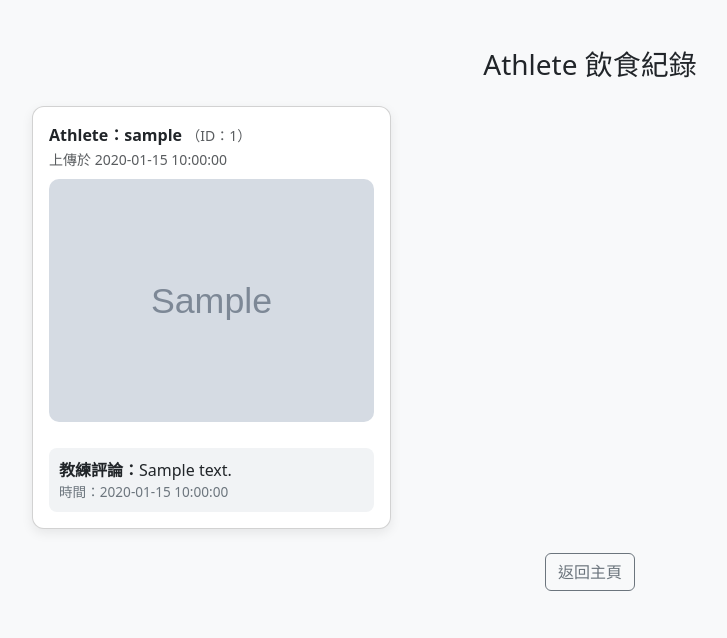
After one commit to vxnnio/sport_analytics, a Flask app: page /food/records in a window 1280 px wide. The commit adds this page. Shown: the top 638 px of the page, without its empty margins (50-777 px from the left). Run offline with Flask 3, Linux system fonts and the light colour scheme; a user stored in the database is signed in; tables that the repository leaves empty hold one stand-in row (values such as "Sample post"); grey boxes marked "Sample" are stand-in pictures.

Commit message:
飲食控制修正

```diff
--- a/app/routes/food.py
+++ b/app/routes/food.py
@@ -7,6 +7,7 @@ from sqlalchemy.orm import joinedload
 from app.models.food_photo import FoodPhoto
 from app.models.user import User
 from app.database import get_db
+from flask import jsonify
 
 bp = Blueprint("food", __name__, url_prefix="/food")
 
@@ -52,7 +53,7 @@ def upload_food():
             session.commit()
 
         flash("照片上傳成功！", "success")
-        return redirect(url_for("food.view_food"))
+        return render_template("athlete/upload_food.html")
 
     return render_template("athlete/upload_food.html")
 
@@ -116,3 +117,19 @@ def delete_food(photo_id):
 
     flash("照片已刪除", "success")
     return redirect(url_for("food.view_food"))
+
+# ----------------------------
+# 只讀飲食紀錄（評論不可編輯、不可刪除）
+# ----------------------------
+@bp.route("/records")
+@login_required
+def food_records():
+    with get_db() as session:
+        # 取得所有食物照片，最新上傳在前
+        photos = (
+            session.query(FoodPhoto)
+            .order_by(FoodPhoto.upload_time.desc())
+            .all()
+        )
+    # 渲染只讀模板
+    return render_template("athlete/view_food_records.html", photos=photos)
--- a/app/routes/line_bot.py
+++ b/app/routes/line_bot.py
@@ -14,6 +14,8 @@ from apscheduler.schedulers.background import BackgroundScheduler
 from datetime import datetime
 import pytz
 from linebot.models import ImageMessage
+from app.models.food_photo import FoodPhoto
+
 from PIL import Image
 from io import BytesIO
 from sqlalchemy import text
@@ -52,18 +54,21 @@ line_bp = Blueprint("line", __name__)
 line_bot_api = LineBotApi(LINE_CHANNEL_ACCESS_TOKEN)
 handler = WebhookHandler(LINE_CHANNEL_SECRET)
 
+from sqlalchemy import text
+
 @handler.add(MessageEvent, message=ImageMessage)
 def handle_image_message(event):
     line_id = event.source.user_id
+    message_content = line_bot_api.get_message_content(event.message.id)
 
-    message_content = line_bot_api.get_message_content(event.message.id)
+    UPLOAD_FOLDER = os.path.join(os.getcwd(), "app", "static", "uploads", "food")
     os.makedirs(UPLOAD_FOLDER, exist_ok=True)
     filename = f"{datetime.now().strftime('%Y%m%d_%H%M%S')}.jpg"
     filepath = os.path.join(UPLOAD_FOLDER, filename)
 
     # 儲存圖片
     with open(filepath, "wb") as f:
-        for chunk in message_content.iter_content():
+        for chunk in message_content.iter_content(chunk_size=1024):
             f.write(chunk)
 
     # 取得使用者
@@ -76,24 +81,21 @@ def handle_image_message(event):
             )
             return
 
-        session.execute(
-            text(
-                "INSERT INTO food_photos (athlete_id, athlete_username, filename, upload_time) "
-                "VALUES (:athlete_id, :athlete_username, :filename, :upload_time)"
-            ),
-            {
-                "athlete_id": user.id,
-                "athlete_username": user.username,
-                "filename": filename,
-                "upload_time": datetime.now()
-            }
+        # 使用 ORM 建議
+        new_photo = FoodPhoto(
+            athlete_id=user.id,
+            athlete_username=user.username,
+            filename=filename,
+            upload_time=datetime.now()
         )
+        session.add(new_photo)
         session.commit()
 
     line_bot_api.reply_message(
         event.reply_token,
         TextSendMessage(text="✅ 圖片已上傳！")
     )
+
 
 
 
@@ -199,7 +201,7 @@ def get_user_by_line_id(line_id):
 
 
 def get_announcements():
-    url = "https://ce5f9df1750d.ngrok-free.app/coach/api/announcements"
+    url = "https://a376b40e3319.ngrok-free.app/coach/api/announcements"
     try:
         res = requests.get(url)
         if res.status_code == 200:
@@ -257,7 +259,7 @@ def get_evaluation_card():
                     "action": {
                         "type": "uri",
                         "label": "前往填寫",
-                        "uri": "https://ce5f9df1750d.ngrok-free.app/evaluation/form"
+                        "uri": "https://a376b40e3319.ngrok-free.app/evaluation/form"
                     }
                 }
             ]
@@ -294,23 +296,19 @@ def create_rich_menu():
             ),
             # 中間 Logo → 不設定動作 (可以留空，或回傳提示)
             RichMenuArea(bounds=RichMenuBounds(x=834, y=843, width=833, height=843),
-                action=MessageAction(label="Logo", text="這是 PingPro Logo 😃")),
+                action=MessageAction(label="Logo", text="這是 PingPro Logo")),
             RichMenuArea(
                 bounds=RichMenuBounds(x=1667, y=843, width=833, height=843),
-                action={"type": "uri", "label": "網站", "uri": "https://ce5f9df1750d.ngrok-free.app"}
+                action={"type": "uri", "label": "網站", "uri": "https://a376b40e3319.ngrok-free.app"}
             ),
         ]
     )
     # 建立 Rich Menu
     rich_menu_id = line_bot_api.create_rich_menu(rich_menu=rich_menu)
-    print("✅ Rich Menu 建立成功，ID:", rich_menu_id)
-
     image_path = "static/richmenu.png"
     if os.path.exists(image_path):
         with open(image_path, "rb") as f:
             line_bot_api.set_rich_menu_image(rich_menu_id, "image/png", f)
-        print("✅ Rich Menu 圖片綁定成功")
 
     # 設為預設 Rich Menu
     line_bot_api.set_default_rich_menu(rich_menu_id)
-    print("✅ 設為預設 Rich Menu")
--- a/app/templates/athlete/upload_food.html
+++ b/app/templates/athlete/upload_food.html
@@ -29,7 +29,7 @@
   </form>
 
   <div class="text-center mt-4">
-    <a href="{{ url_for('food.view_food') }}" class="btn btn-outline-secondary">查看飲食紀錄</a>
+    <a href="{{ url_for('food.food_records') }}" class="btn btn-primary">查看飲食紀錄</a>
     <a href="/dashboard" class="btn btn-outline-dark ms-2">返回主頁</a>
   </div>
 </div>
--- /dev/null
+++ b/app/templates/athlete/view_food_records.html
@@ -0,0 +1,58 @@
+<!DOCTYPE html>
+<html lang="zh-Hant">
+<head>
+  <meta charset="UTF-8">
+  <meta name="viewport" content="width=device-width, initial-scale=1.0">
+  <title>Athlete 飲食紀錄</title>
+  <link href="https://cdn.jsdelivr.net/npm/bootstrap@5.3.0/dist/css/bootstrap.min.css" rel="stylesheet">
+  <style>
+    body { background-color: #f8f9fa; }
+    .card { border-radius: 12px; box-shadow: 0 4px 12px rgba(0,0,0,0.08); }
+    .food-img { border-radius: 10px; max-height: 300px; object-fit: cover; width: 100%; }
+    .comment-box { background: #f1f3f5; border-radius: 8px; padding: 10px; margin-top: 10px; }
+    .comment-time { font-size: 0.85rem; color: #6c757d; }
+    .grid { display: grid; grid-template-columns: repeat(auto-fill, minmax(320px, 1fr)); gap: 20px; }
+  </style>
+</head>
+<body>
+<div class="container py-5">
+  <h3 class="mb-4 text-center">Athlete 飲食紀錄</h3>
+
+  <div class="grid">
+    {% for photo in photos %}
+      <div class="card p-3">
+        <div class="mb-2">
+          <strong>Athlete：{{ photo.athlete_username }}</strong>
+          <small class="text-muted">（ID：{{ photo.athlete_id }}）</small><br>
+          <small class="text-muted">上傳於 {{ photo.upload_time }}</small>
+        </div>
+
+        <img
+          src="{{ url_for('static', filename='uploads/food/' + photo.filename) }}"
+          class="food-img mb-3"
+          alt="food photo {{ photo.id }}"
+          onerror="this.src='https://via.placeholder.com/600x400?text=Image+not+found'">
+
+        <!-- 只顯示評論 -->
+        {% if photo.comment %}
+        <div class="comment-box">
+          <div><strong>教練評論：</strong>{{ photo.comment }}</div>
+          <div class="comment-time">時間：{{ photo.comment_time }}</div>
+        </div>
+        {% else %}
+        <div class="comment-box text-muted">
+          尚無評論
+        </div>
+        {% endif %}
+      </div>
+    {% endfor %}
+  </div>
+
+  <div class="text-center mt-4">
+    <a href="/coach" class="btn btn-outline-secondary">返回主頁</a>
+  </div>
+</div>
+
+<script src="https://cdn.jsdelivr.net/npm/bootstrap@5.3.0/dist/js/bootstrap.bundle.min.js"></script>
+</body>
+</html>
```
